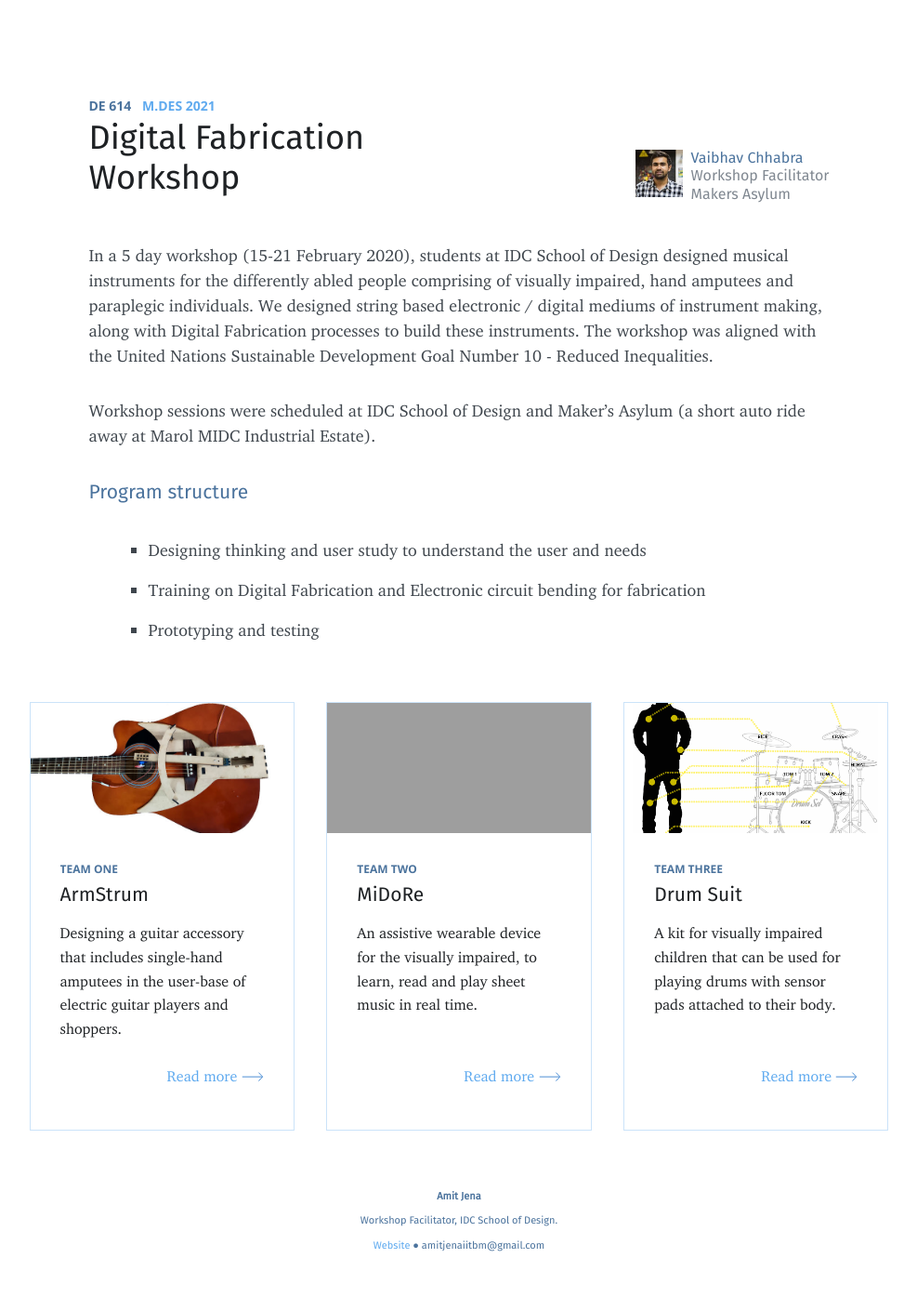
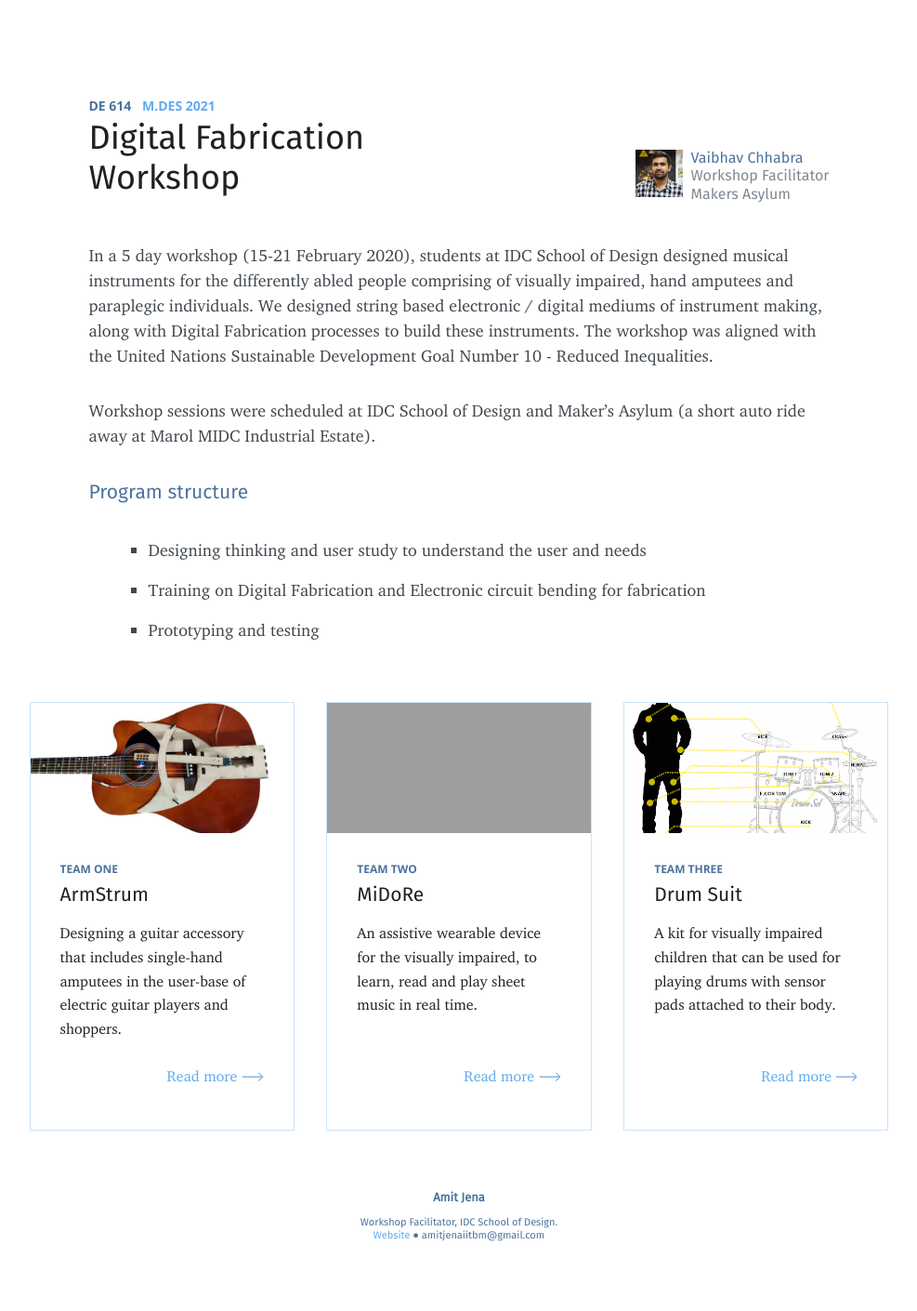
Before and after one commit to amitjenaiitbm/ma-dfworkshop, a Jekyll site: the page built from index.md, in a window 1280 px wide. Shown: the whole page at 93% size, without its empty margins (146-1133 px from the left). Built offline with Jekyll 4.4.1, drawn with Linux system fonts in a browser that asks for light colours; nearby versions of some CDN libraries.

```diff
--- a/_layouts/default.html
+++ b/_layouts/default.html
@@ -65,8 +65,8 @@ title: Digital Fabrication Workshop
 
         <section class="footer">
             <div class="made fs">
-                <center><strong>Amit Jena</strong></center><br>
-                <center>Workshop Facilitator, IDC School of Design.</center><br>
+                <center><h3><strong>Amit Jena</strong></h3></center><br>
+                <center>Workshop Facilitator, IDC School of Design.</center>
                 <center><a href="https://amitjenaiitbm.github.io/" target="_blank">Website</a> &#x25CF; amitjenaiitbm@gmail.com</center>
             </div>
         </section>
```
